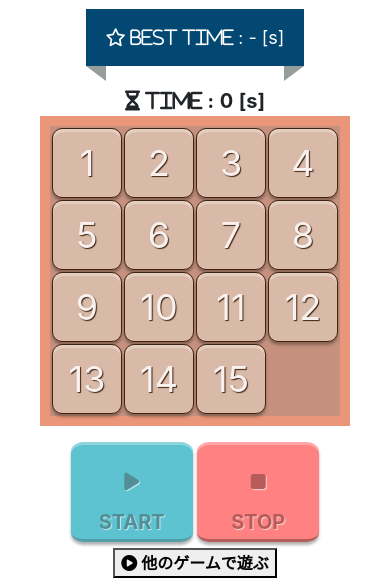
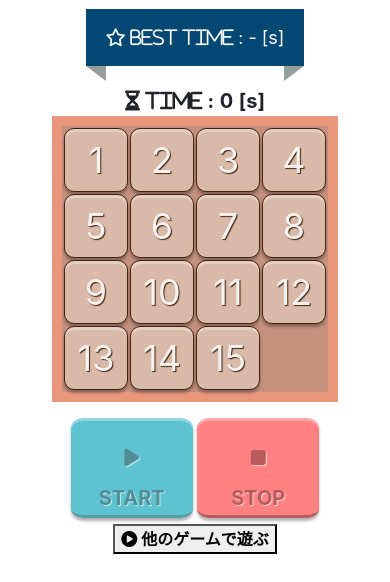
Before and after one commit to Aki321/ftmgames, a PHP site: page / in a window 390 px wide. Shown: the part 56-638 px from the top of the page. Run offline with PHP 8.4, Linux system fonts and the light colour scheme; some libraries are stand-ins or nearby versions.

Commit message:
Modify tile responsive

```diff
--- a/games/slidepuzzle/css/style.css
+++ b/games/slidepuzzle/css/style.css
@@ -11,6 +11,13 @@
           box-shadow: inset 0px 3px 0 rgba(255, 255, 255, 0.3), 0 3px 3px rgba(0, 0, 0, 0.3);
   color: #f8f1ef;
   text-shadow: 1px 1px 1px #3f2510;
+}
+
+@media (max-width: 500px) {
+  .tile {
+    width: 64px;
+    height: 64px;
+  }
 }
 
 .navbar {
--- a/games/slidepuzzle/css/style.scss
+++ b/games/slidepuzzle/css/style.scss
@@ -11,6 +11,13 @@
   box-shadow: inset 0px 3px 0 rgba(255, 255, 255, 0.3), 0 3px 3px rgba(0, 0, 0, 0.3);
   color: rgb(248, 241, 239);
   text-shadow: 1px 1px 1px #3f2510;
+}
+
+@media (max-width: 500px) {
+  .tile {
+    width: 64px;
+    height: 64px;
+  }
 }
 
 .navbar {
```
Also changed, not shown: 1 other file.
